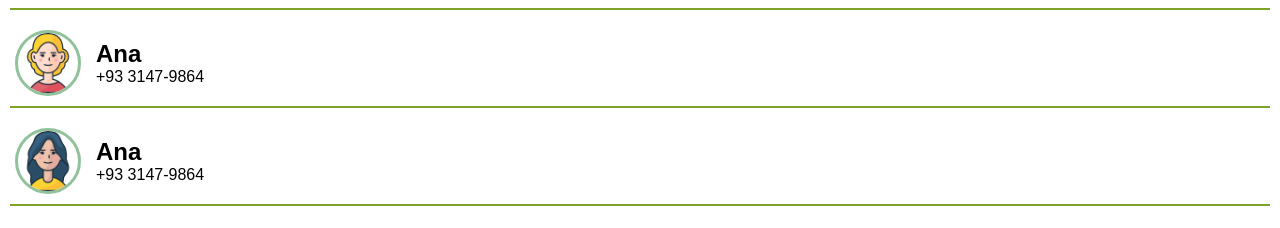
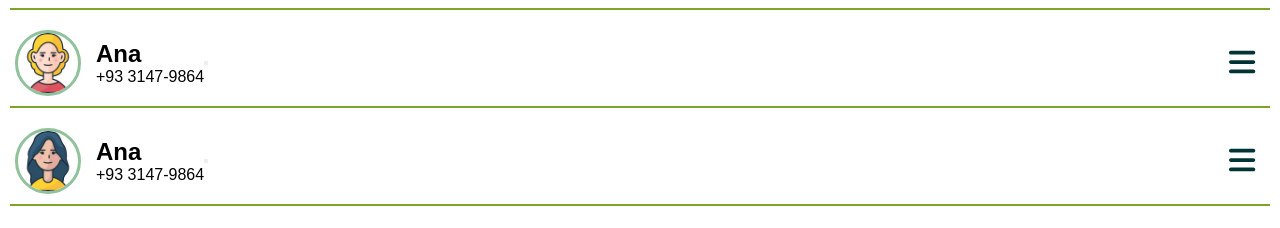
Before and after one commit to ravanss/contactApp, an Angular app in the folder contactApp/: page /contatos in a window 1280 px wide. Shown: the part 309-537 px from the top of the page. Built offline with nearby package versions, Linux system fonts and the light colour scheme.

Commit message:
Finalizando layout da pagina de contatos

```diff
--- a/contactApp/src/app/pages/contatos/contatos.component.html
+++ b/contactApp/src/app/pages/contatos/contatos.component.html
@@ -22,7 +22,9 @@
         <h1>Aarom</h1>
         <p>+61 5796-7415</p>
       </div>
-      <fa-icon [icon]="faBars" class="icone-bar"></fa-icon>
+      <button>
+        <fa-icon [icon]="faBars" class="icone-bar"></fa-icon>
+      </button>
     </div>
     <div class="item">
       <img src="../../../assets/mulher.png" alt="icone de uma mulher" priority>
@@ -30,6 +32,9 @@
         <h1>Ana</h1>
         <p>+93 3147-9864</p>
       </div>
+      <button>
+        <fa-icon [icon]="faBars" class="icone-bar"></fa-icon>
+      </button>
     </div>
     <div class="item">
       <img src="../../../assets/mulherr.png" alt="icone de uma mulher" priority>
@@ -37,9 +42,9 @@
         <h1>Ana</h1>
         <p>+93 3147-9864</p>
       </div>
+      <button>
+        <fa-icon [icon]="faBars" class="icone-bar"></fa-icon>
+      </button>
     </div>
   </section>
-  <footer>
-
-  </footer>
 </main>
```
